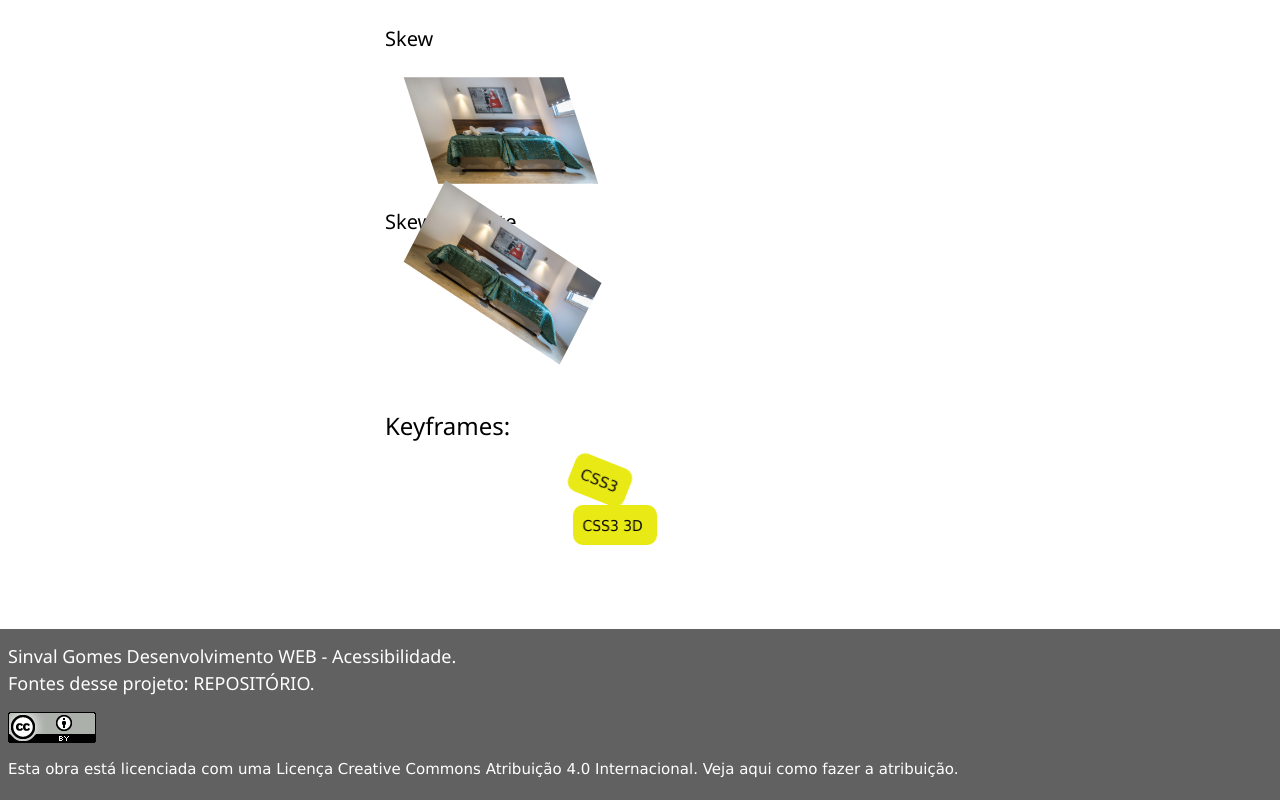
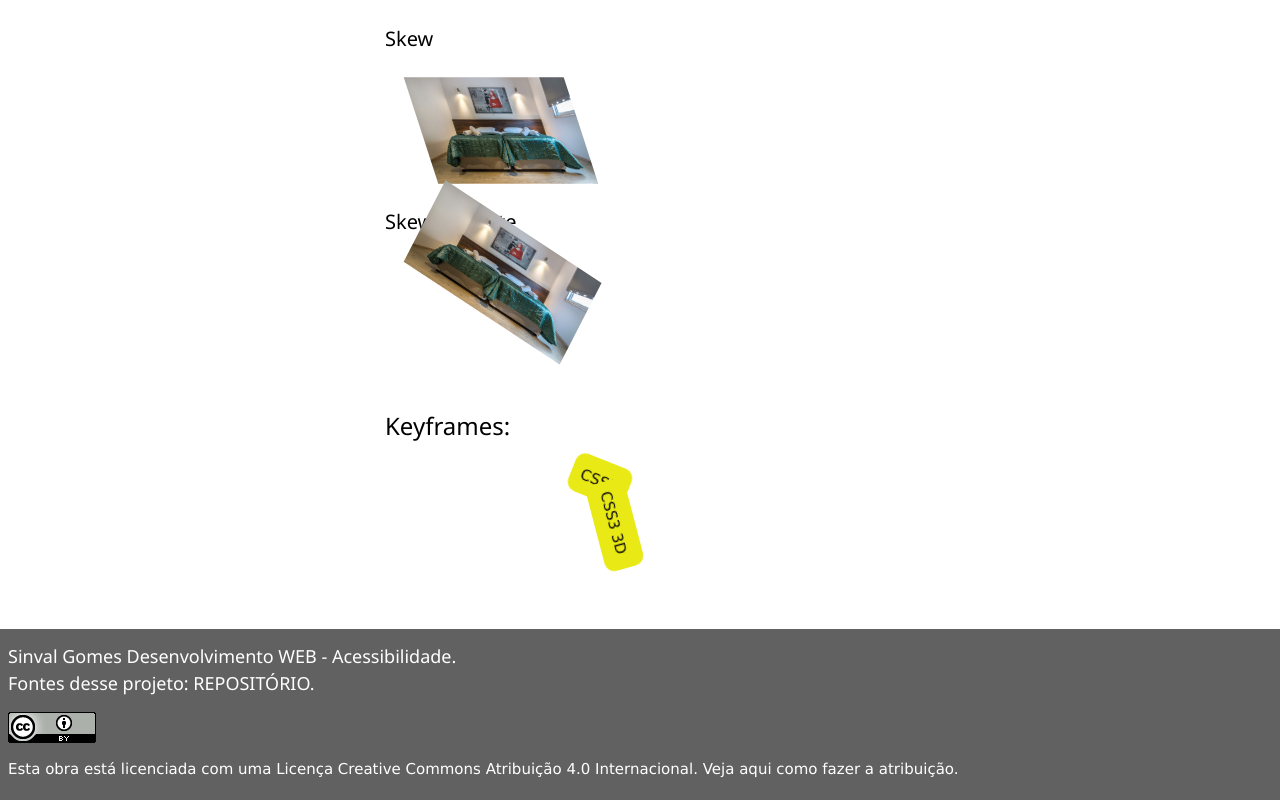
Before and after one commit to aondenet-sinval/semantica-web, a Next.js app: page /svg in a window 1280 px wide. Shown: the part 812-1612 px from the top of the page. Built offline with nearby package versions, Linux system fonts and the light colour scheme.

Commit message:
codigo keyframe css 3d

```diff
--- a/styles/Home.module.css
+++ b/styles/Home.module.css
@@ -170,19 +170,22 @@
   margin: 5px;
   position: relative;
   animation: text-3d 10s linear 3s infinite alternate;
+  transform: rotateY(30deg);
 }
 @keyframes text-3d {
   0%   {
-  background-color:red; left:0px; top:0px; color: white; transform: rotateY(0deg);
+  background-color:red; left:0px; top:0px; color: white; transform: rotateY(40deg);
   }
   25%  {
-    background-color:yellow; left: 180px; top:0px;  transform: rotateY(20deg); color: black;
+    background-color:yellow; left: 180px; top:0px;  transform: rotateY(80deg); color: black;
+    transform: rotateZ(80deg);
   }
   50%  {
-    background-color:blue; left:180px; top:70px; transform: rotateY(40deg);
+    background-color:blue; left:180px; top:70px; transform: rotateY(100deg);
   }
   75%  {
     background-color:green; left:0px; top:70px; color: white; transform: rotateY(180deg);
+    transform: rotateX(80deg);
   }
   100% {
     background-color:red; left:0px; top:0px; transform: rotateY(360deg); color: black;
```
Also changed, not shown: css-aondenet-com-keyframes-3d.txt (added).
